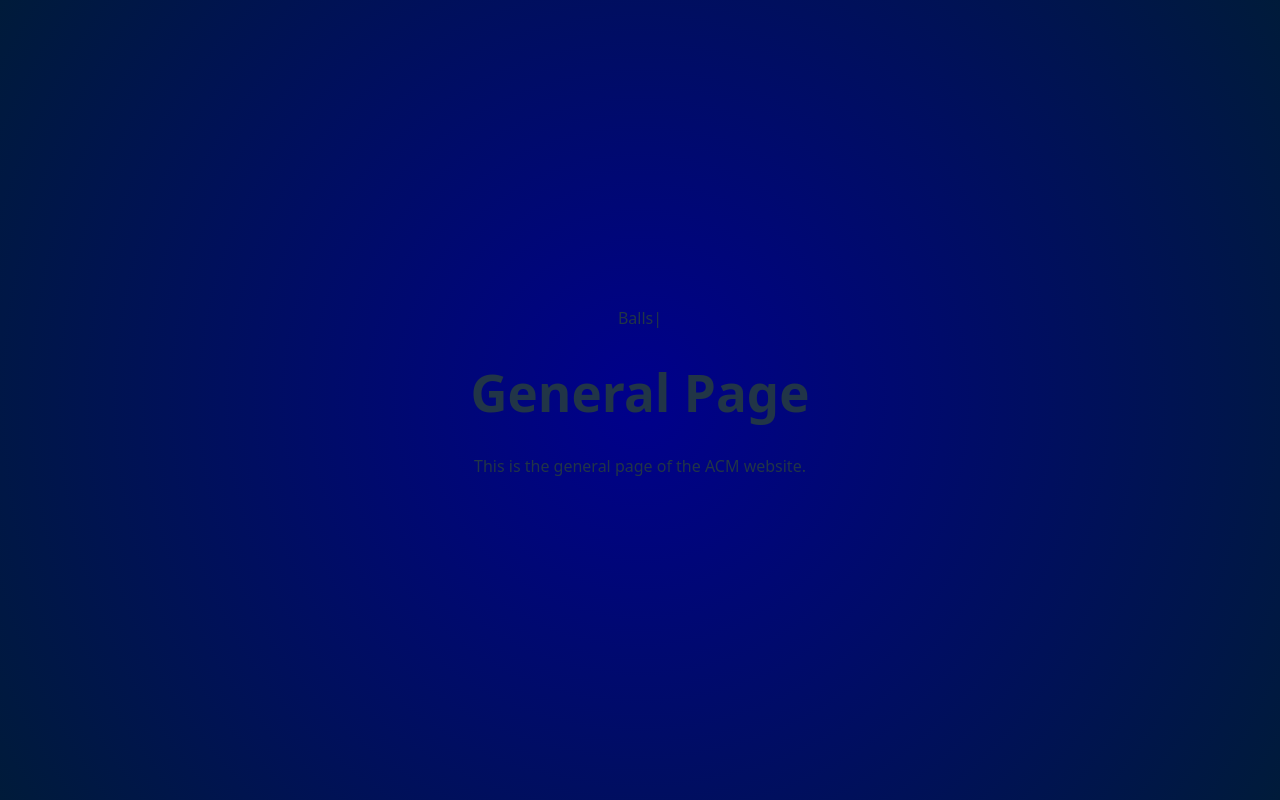
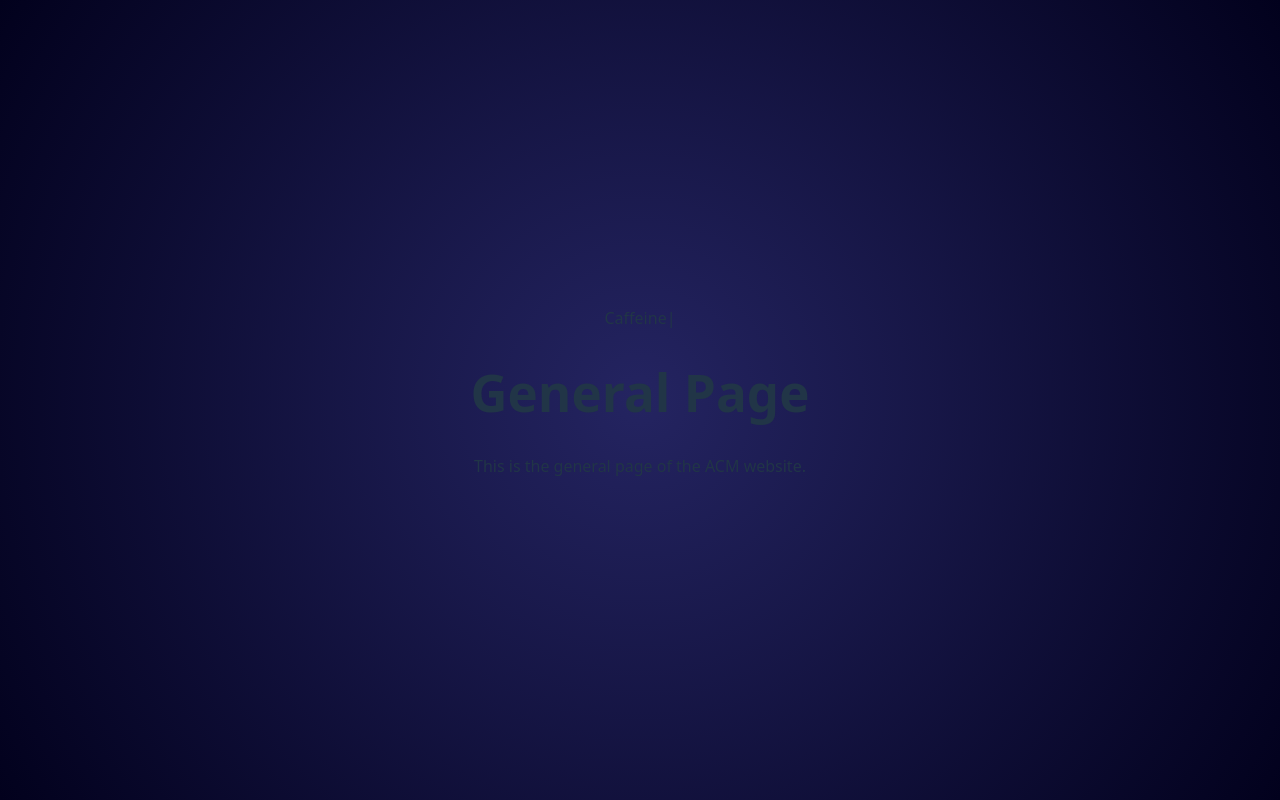
Before and after one commit to sigdotcom/ACMWebsite, a React (Vite) app in the folder client/: page / in a window 1280 px wide. Built offline with nearby package versions, Linux system fonts and the light colour scheme.

Commit message:
Added background gradient

```diff
--- a/client/src/index.css
+++ b/client/src/index.css
@@ -22,16 +22,7 @@ a:hover {
   color: #535bf2;
 }
 
-body {
-  margin: 0;
-  display: flex;
-  place-items: center;
-  min-width: 320px;
-  min-height: 100vh;
-  background-image: radial-gradient(circle at center, #00008B, #001B3A);
-  /* background: linear-gradient(-45deg, #001B3A 30%, #00008B 45%, #00008B 55%, #001B3A 70%); */
 
-}
 
 h1 {
   font-size: 3.2em;
--- a/client/src/pages/general/general.css
+++ b/client/src/pages/general/general.css
@@ -0,0 +1,8 @@
+body {
+  margin: 0;
+  display: flex;
+  place-items: center;
+  min-width: 320px;
+  min-height: 100vh;
+  background-image: radial-gradient(circle at center, #242461, #02011D);
+}
--- a/client/src/pages/general/general.jsx
+++ b/client/src/pages/general/general.jsx
@@ -4,7 +4,7 @@ import TypeWriter from "../../components/TypeWriter";
 function General() {
     return (
         <div className="general">
-            <TypeWriter words={["Balls"]} />
+            <TypeWriter words={["Caffeine"]} />
             <h1>General Page</h1>
             <p>This is the general page of the ACM website.</p>
         </div>
```
